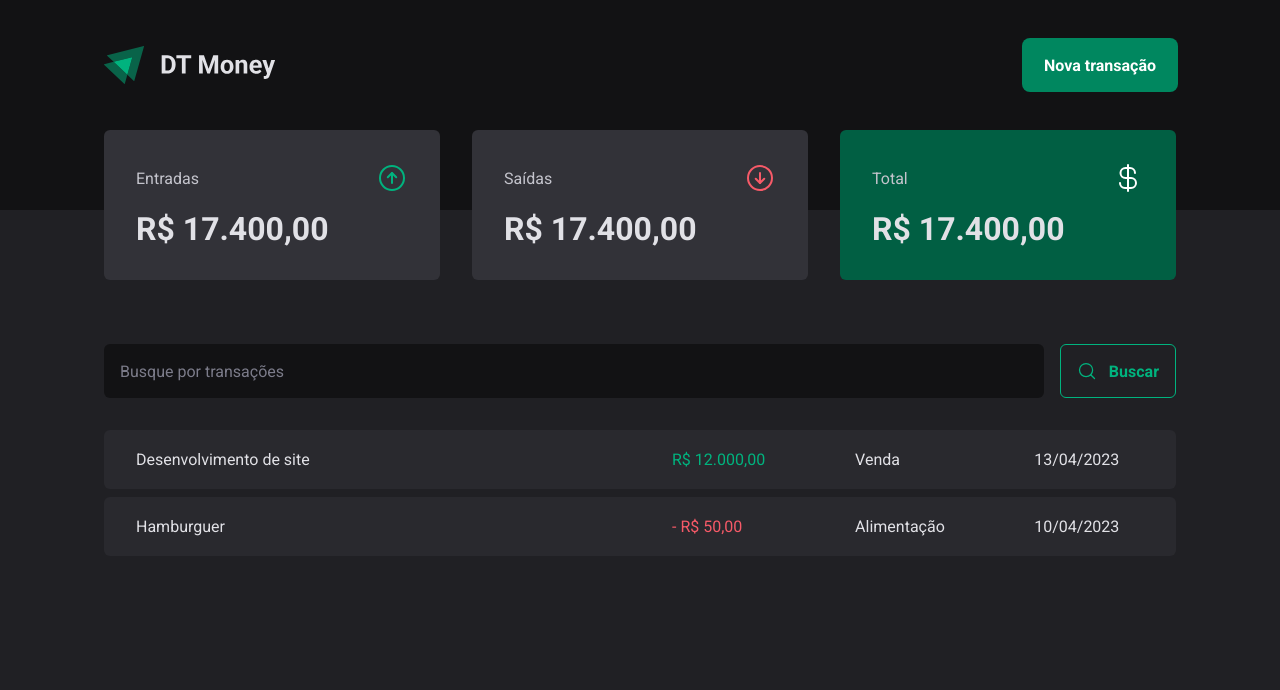
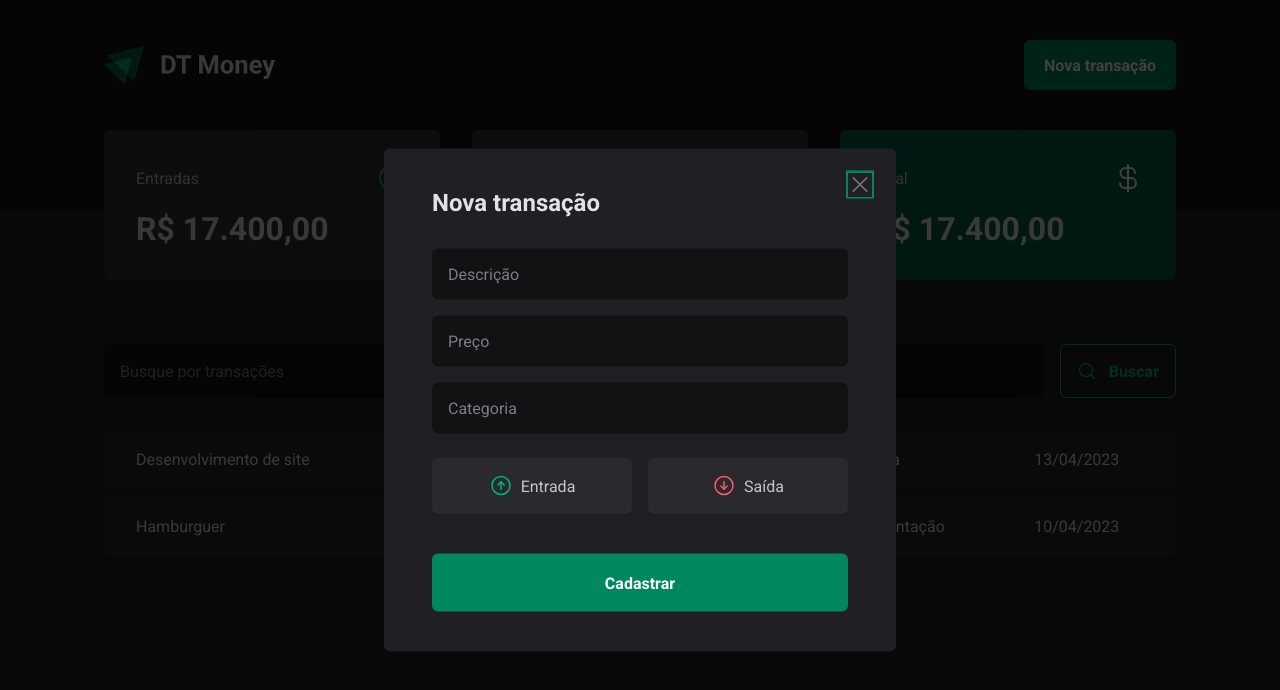
Before and after one commit to gustmrg/react-money-tracker, a React (Vite) app: page / in a window 1280 px wide. Both pictures are taken after a click on the button "Nova transação". Shown: the top 690 px of the page. Built offline with nearby package versions, Linux system fonts and the light colour scheme.

Commit message:
Add new transaction modal

```diff
--- a/package.json
+++ b/package.json
@@ -10,6 +10,8 @@
     "preview": "vite preview"
   },
   "dependencies": {
+    "@radix-ui/react-dialog": "^1.0.5",
+    "@radix-ui/react-radio-group": "^1.1.3",
     "phosphor-react": "^1.4.1",
     "react": "^18.2.0",
     "react-dom": "^18.2.0",
--- a/src/components/Header/index.tsx
+++ b/src/components/Header/index.tsx
@@ -1,6 +1,8 @@
 import { HeaderContainer, HeaderContent, NewTransactionButton } from "./styles";
 
 import logoImg from '../../assets/logo.svg'
+import * as Dialog from "@radix-ui/react-dialog";
+import { NewTransactionModal } from "../NewTransactionModal";
 
 export function Header() {
     return (
@@ -8,7 +10,12 @@
             <HeaderContent>
                 <img src={logoImg} alt="" />
 
-                <NewTransactionButton>Nova transação</NewTransactionButton>
+                <Dialog.Root>
+                    <Dialog.Trigger asChild>
+                        <NewTransactionButton>Nova transação</NewTransactionButton>
+                    </Dialog.Trigger>
+                    <NewTransactionModal />
+                </Dialog.Root>
             </HeaderContent>
         </HeaderContainer>
     )
--- /dev/null
+++ b/src/components/NewTransactionModal/index.tsx
@@ -0,0 +1,37 @@
+import * as Dialog from "@radix-ui/react-dialog";
+import { CloseButton, Content, Overlay, TransactionType, TransactionTypeButton } from "./styles";
+import { ArrowCircleDown, ArrowCircleUp, X } from "phosphor-react";
+
+export function NewTransactionModal() {
+    return (
+        <Dialog.Portal>
+            <Overlay />
+            <Content>
+                <Dialog.Title>Nova transação</Dialog.Title>
+
+                <CloseButton>
+                    <X size={24} />
+                </CloseButton>
+
+                <form action="">
+                    <input type="text" placeholder="Descrição" required />
+                    <input type="text" placeholder="Preço" required />
+                    <input type="text" placeholder="Categoria" required />
+
+                    <TransactionType>
+                        <TransactionTypeButton variant="income" value="income">
+                            <ArrowCircleUp size={24} />
+                            Entrada
+                        </TransactionTypeButton>
+                        <TransactionTypeButton variant="outcome" value="outcome">
+                            <ArrowCircleDown size={24} />
+                            Saída
+                        </TransactionTypeButton>
+                    </TransactionType>
+
+                    <button type="submit">Cadastrar</button>
+                </form>
+            </Content>
+        </Dialog.Portal>
+    )
+}
--- /dev/null
+++ b/src/components/NewTransactionModal/styles.ts
@@ -0,0 +1,113 @@
+import styled from "styled-components";
+import * as Dialog from "@radix-ui/react-dialog";
+import * as RadioGroup from "@radix-ui/react-radio-group";
+
+export const Overlay = styled(Dialog.Overlay)`
+    position: fixed;
+    width: 100vw;
+    height: 100vh;
+    inset: 0;
+    background: rgba(0, 0, 0, 0.75);
+`;
+
+export const Content = styled(Dialog.Content)`
+    min-width: 32rem;
+    border-radius: 6px;
+    padding: 2.5rem 3rem;
+    background: ${props => props.theme["gray-800"]};
+
+    position: fixed;
+    top: 50%;
+    left: 50%;
+    transform: translate(-50%, -50%);
+
+    form {
+        margin-top: 2rem;
+
+        display: flex;
+        flex-direction: column;
+        gap: 1rem;
+
+        input {
+            border-radius: 6px;
+            border: 0;
+            background: ${props => props.theme["gray-900"]};
+            color: ${props => props.theme["gray-300"]};
+            padding: 1rem;
+
+            &::placeholder {
+                color: ${props => props.theme["gray-500"]};
+            }
+        }
+
+        button[type="submit"] {
+            height: 58px;
+            border: 0;
+            background: ${props => props.theme["green-500"]};
+            color: ${props => props.theme.white};
+            font-weight: bold;
+            padding: 0 1.25rem;
+            border-radius: 6px;
+            margin-top: 1.5rem;
+            cursor: pointer;
+
+            &:hover {
+                background: ${props => props.theme["green-700"]};
+                transition: background-color 0.2s;
+            }
+        }
+    }
+`;
+
+export const CloseButton = styled(Dialog.Close)`
+    position: absolute;
+    background: transparent;
+    border: 0;
+    top: 1.5rem;
+    right: 1.5rem;
+    line-height: 0;
+    cursor: pointer;
+    color: ${props => props.theme["gray-500"]};
+`;
+
+export const TransactionType = styled(RadioGroup.Root)`
+    display: grid;
+    grid-template-columns: repeat(2, 1fr);
+    gap: 1rem;
+    margin-top: 0.5rem;
+`;
+
+interface TransactionTypeButtonProps {
+    variant: 'income' | 'outcome';
+}
+
+export const TransactionTypeButton = styled(RadioGroup.Item) <TransactionTypeButtonProps>`
+    background: ${props => props.theme["gray-700"]};
+    padding: 1rem;
+    display: flex;
+    align-items: center;
+    justify-content: center;
+    gap: 0.5rem;
+    border-radius: 6px;
+    cursor: pointer;
+    border: 0;
+    color: ${props => props.theme["gray-300"]};
+
+    svg {
+        color: ${props => props.variant === 'income' ? props.theme["green-300"] : props.theme["red-300"]}
+    }
+
+    &[data-state='unchecked']:hover {
+        background: ${props => props.theme["gray-600"]};
+        transition: background-color 0.2s;
+    }
+
+    &[data-state='checked'] {
+        color: ${props => props.theme.white};
+        background-color: ${props => props.variant === 'income' ? props.theme["green-500"] : props.theme["red-500"]};
+
+        svg {
+            color: ${props => props.theme.white};
+        }
+    }
+`;
```
Also changed, not shown: 1 other file (tests, documents, lock files or other folders).
